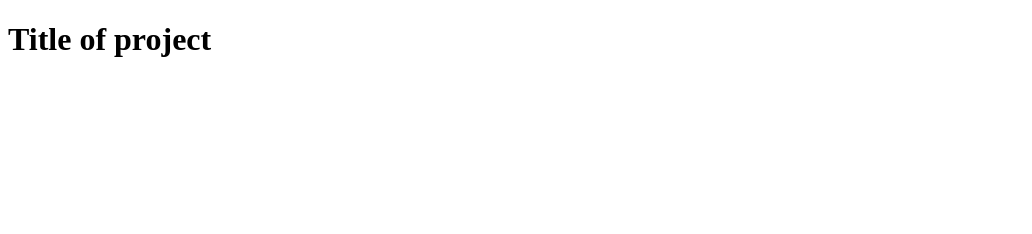
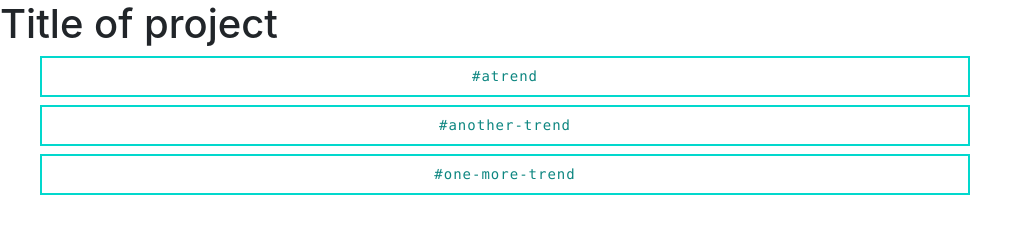
Before and after one commit to c-phillips7/twitter-map, a plain HTML site: page index.html in a window 1280 px wide. Shown: the whole page, without its empty margins (0-1032 px from the left). Drawn offline with nearby package versions, Linux system fonts and the light colour scheme.

Commit message:
test data + style

```diff
--- a/css/style.css
+++ b/css/style.css
@@ -0,0 +1,14 @@
+.trends-ul {
+    list-style: none;
+}
+.trend-item {
+    color: rgb(13, 134, 128);
+    border: 2px solid rgb(2, 216, 205);
+    padding: 1vh 2vh;
+    margin-bottom: 1vh;
+    font-family: "Lucida Console", Monaco, monospace;
+    font-size: 14px;
+    letter-spacing: 1px;
+    width: 75%;
+    text-align: center;
+}
--- a/index.html
+++ b/index.html
@@ -18,9 +18,9 @@
   <link rel="icon" href="/favicon.ico">
   <link rel="icon" href="/favicon.svg" type="image/svg+xml">
   <link rel="apple-touch-icon" href="/apple-touch-icon.png">
-
-  <link rel="stylesheet" href="css/styles.css?v=1.0">
-  <script defer src="js/scripts.js"></script>
+  <link rel="stylesheet" href="https://stackpath.bootstrapcdn.com/bootstrap/4.3.1/css/bootstrap.min.css" integrity="sha384-ggOyR0iXCbMQv3Xipma34MD+dH/1fQ784/j6cY/iJTQUOhcWr7x9JvoRxT2MZw1T" crossorigin="anonymous">
+  <link rel="stylesheet" href="./css/style.css">
+  <script defer src="js/script.js"></script>
 </head>
 
 <body>
--- a/js/script.js
+++ b/js/script.js
@@ -1,19 +1,33 @@
-// need real url to fetch to get check validity
-fetch("https://api.twitter.com/1.1/trends/newyork.json?id=1").then(function(response){
-    if(response.ok){
-        response.json().then(function(myData){
-            generateTrends(myData)
-        })
-    }
+var trendsDiv = document.querySelector(".trends-div")
+
+// lines 4-16 are just test data to see if func will run properly
+let testTrend = []
+testTrend.push({
+    name: "#atrend"
 })
+testTrend.push({
+    name: "#another-trend"
+})
+testTrend.push({
+    name: "#one-more-trend"
+})
+localStorage.setItem("trend", JSON.stringify(testTrend))
+var myTrend = JSON.parse(localStorage.getItem('trend'))
+console.log(myTrend)
+
 
 // function to generate li for each trend
-generateTrends = (data) => {
-    var trendsUl = $("<ul>").addClass("trends-ul")
-    $("trends-div").append(trendsUl)
-    // func to pull #s from data
-    for (var i = 0; i<data.trends; i++) {
-        var trendItem= $("<li>").addClass("trend-item").text(data.trends[i].name)
-        $(trendsUl).append(trendItem)
+generateTrendingList = (trend) => {
+    var trendsUl = document.createElement("ul")
+    trendsUl.classList= ("trends-ul")
+    trendsDiv.append(trendsUl)
+
+    //  pull #s from locally stored data
+    for (var i = 0; i<trend.length; i++) {
+        var trendItem= document.createElement("li")
+        trendItem.classList= ("trend-item slide-right")
+        trendItem.textContent = (trend[i].name)
+        trendsUl.append(trendItem)
     }
 }
+generateTrendingList(myTrend)
```
